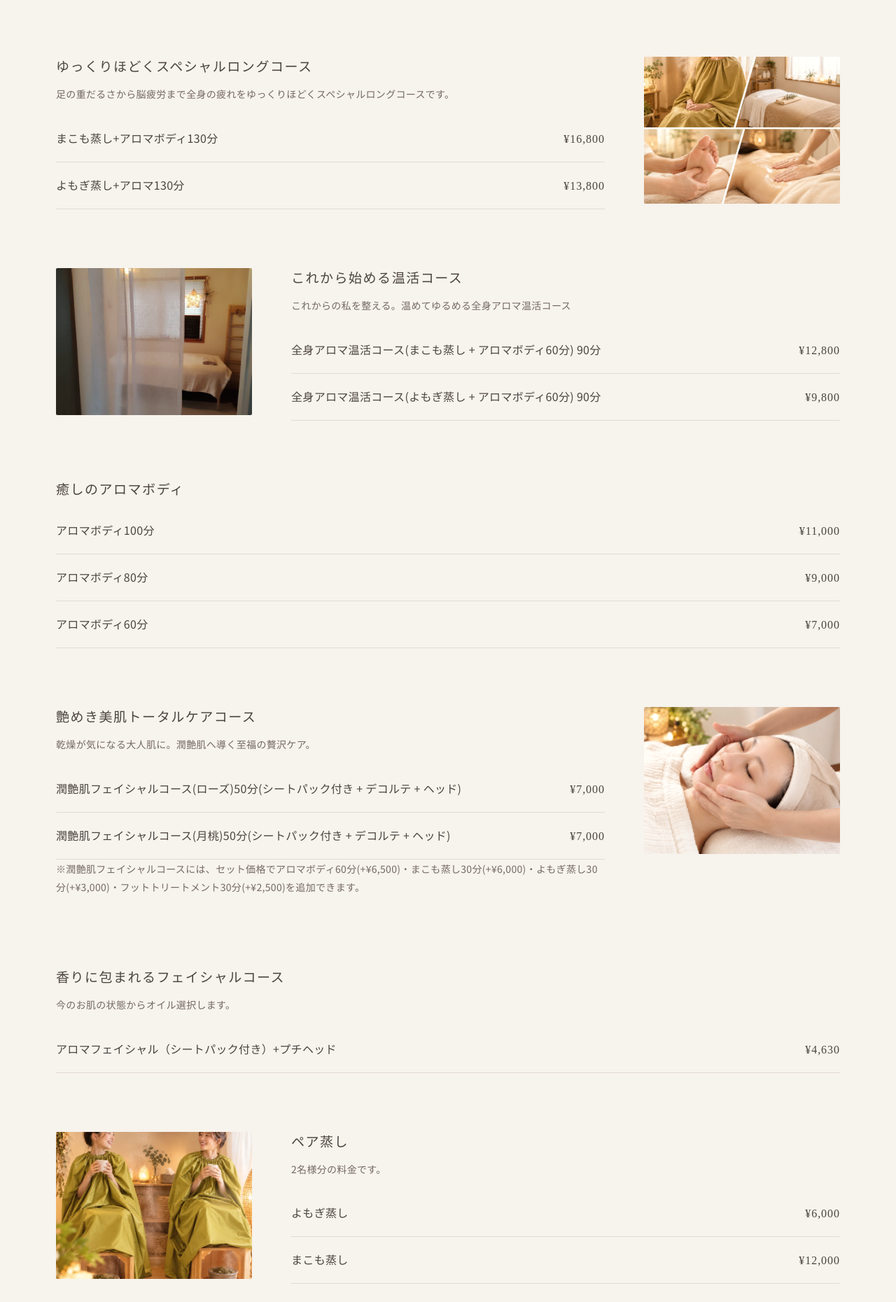
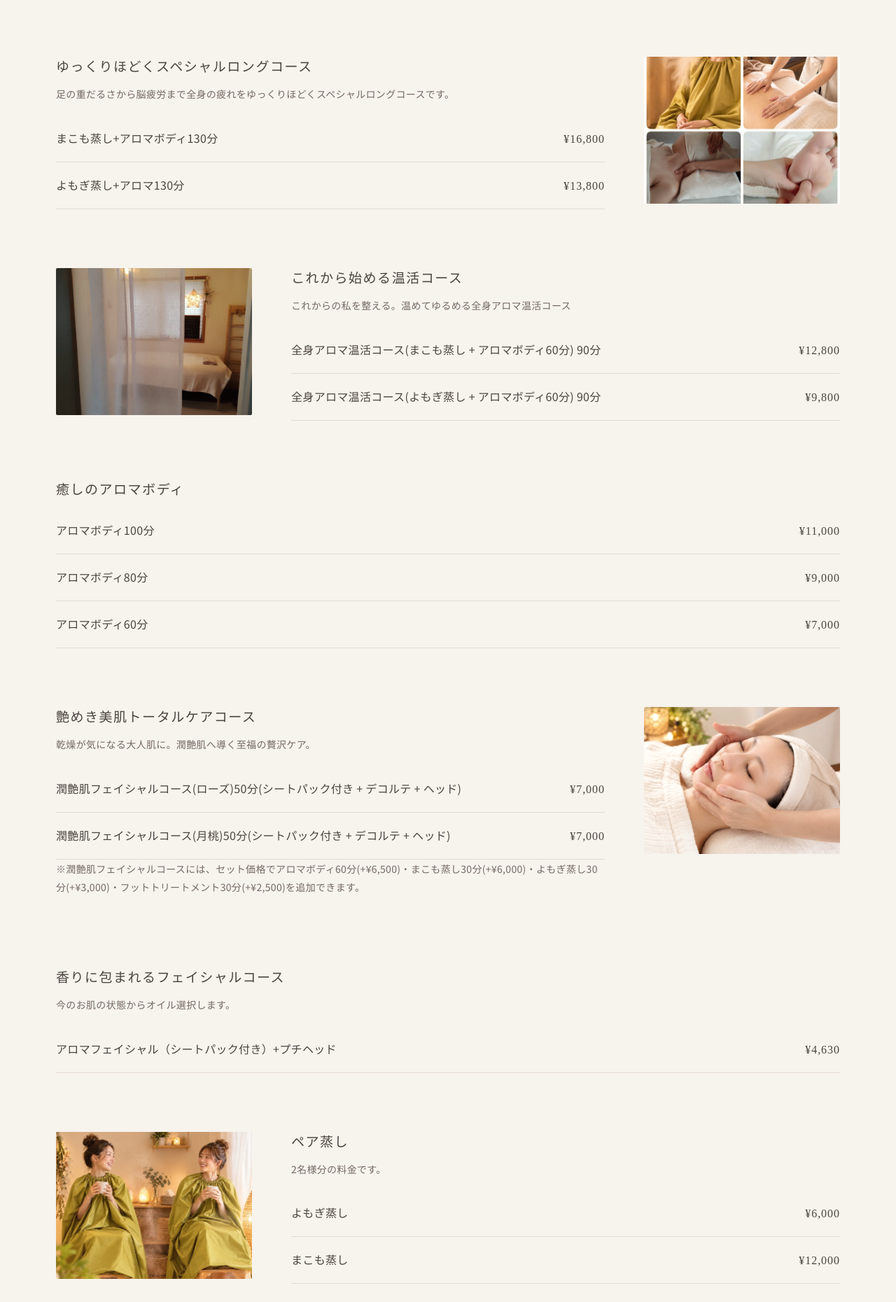
Before and after one commit to tassy5865-lang/kohaku-site, a website: page index.html in a window 1280 px wide. Shown: the part 9040-10900 px from the top of the page at 70% size. Drawn offline with nearby package versions, Linux system fonts and the light colour scheme.

Commit message:
管理画面から更新: 写真: メニュー(ゆっくりほどくスペシャルロングコース)、写真: メニュー(ペア蒸し)

```diff
--- a/index.html
+++ b/index.html
@@ -232,7 +232,7 @@
         </div>
 
         <div class="price-group price-group--photo price-group--alt" data-group="gmvknhcp3">
-          <figure class="menu-photo"><img data-photo="menu-gmvknhcp3" src="images/photo-menu-gmvknhcp3-mvl0ggf9.jpg" width="1536" height="1024" loading="lazy" alt=""></figure>
+          <figure class="menu-photo"><img data-photo="menu-gmvknhcp3" src="images/photo-menu-gmvknhcp3-mvol26wl.jpg" width="1200" height="1600" loading="lazy" alt=""></figure>
           <div>
             <h3>ゆっくりほどくスペシャルロングコース</h3>
             <p class="fine">足の重だるさから脳疲労まで全身の疲れをゆっくりほどくスペシャルロングコースです。</p>
@@ -286,7 +286,7 @@
         </div>
 
         <div class="price-group price-group--photo" data-group="pair">
-          <figure class="menu-photo"><img data-photo="menu-pair" src="images/photo-menu-pair-mvl0m0i8.jpg" width="1254" height="1254" loading="lazy" alt="手のひらに乗せたハーブ"></figure>
+          <figure class="menu-photo"><img data-photo="menu-pair" src="images/photo-menu-pair-mvol4isi.jpg" width="1254" height="976" loading="lazy" alt="手のひらに乗せたハーブ"></figure>
           <div>
             <h3>ペア蒸し</h3>
             <p class="fine">2名様分の料金です。</p>
```
Also changed, not shown: images/photo-menu-gmvknhcp3-mvl0ggf9.jpg (deleted), images/photo-menu-gmvknhcp3-mvol26wl.jpg (added), images/photo-menu-pair-mvl0m0i8.jpg (deleted), images/photo-menu-pair-mvol4isi.jpg (added).
